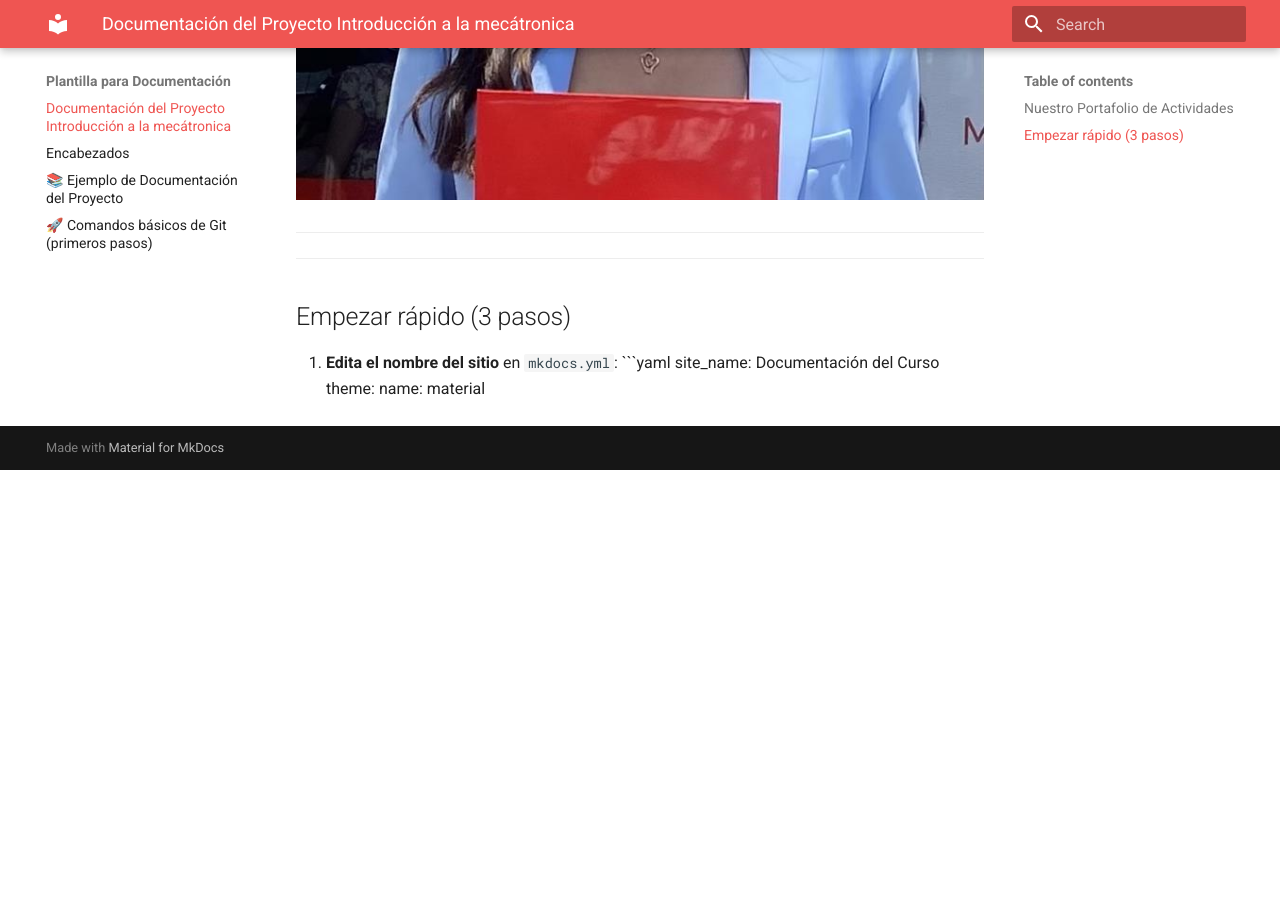
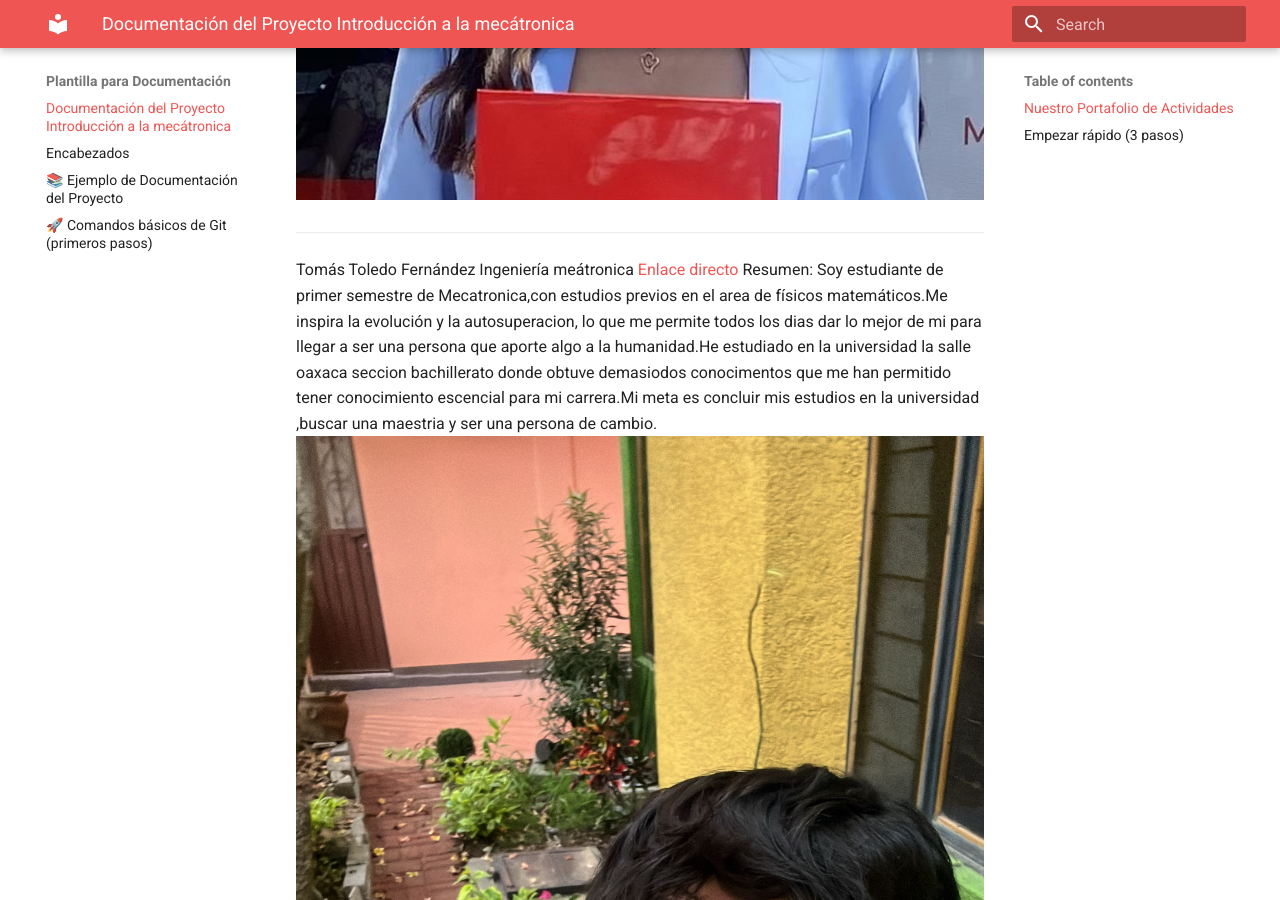
Before and after one commit to Karennadg/PortafolioIbero, an MkDocs documentation site: the page built from docs/index.md, in a window 1280 px wide and 900 px high, scrolled down 1306 px. Built offline with MkDocs 1.6.1 and Material for MkDocs 9.7.7, drawn with Linux system fonts in a browser that asks for light colours; before the commit the page ends 1776 px from its top, so only the background shows below that.

Commit message:
presentaciontommy

```diff
--- a/docs/index.md
+++ b/docs/index.md
@@ -14,7 +14,12 @@ Soy estudiante de décimo semestre de Ingeniería Mecatrónica, con formación p
 ![Diagrama del sistema](recursos/imgs/karen.jpg)
 
 ---
-
+Tomás Toledo Fernández
+Ingeniería meátronica
+[Enlace directo](202945@iberopuebla.mx)
+Resumen:
+Soy estudiante de primer semestre de Mecatronica,con estudios previos en el area de físicos matemáticos.Me inspira la evolución y la autosuperacion, lo que me permite todos los dias dar lo mejor de mi para llegar a ser una persona que aporte algo a la humanidad.He estudiado en la universidad la salle oaxaca seccion bachillerato donde obtuve demasiodos conocimentos que me han permitido tener conocimiento escencial para mi carrera.Mi meta es concluir mis estudios en la universidad ,buscar una maestria y ser una persona de cambio.
+![Diagrama del sistema](recursos/imgs/foto tom.jpg)
 
 ---
 
```
